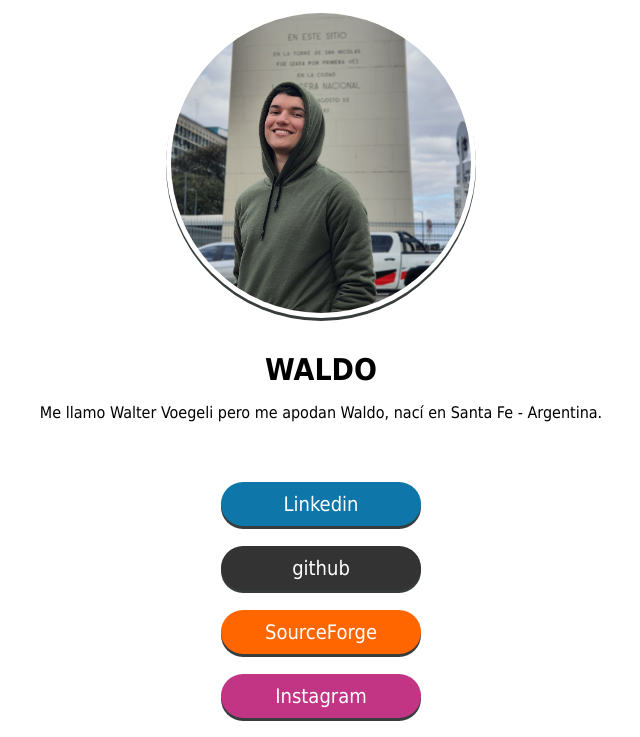
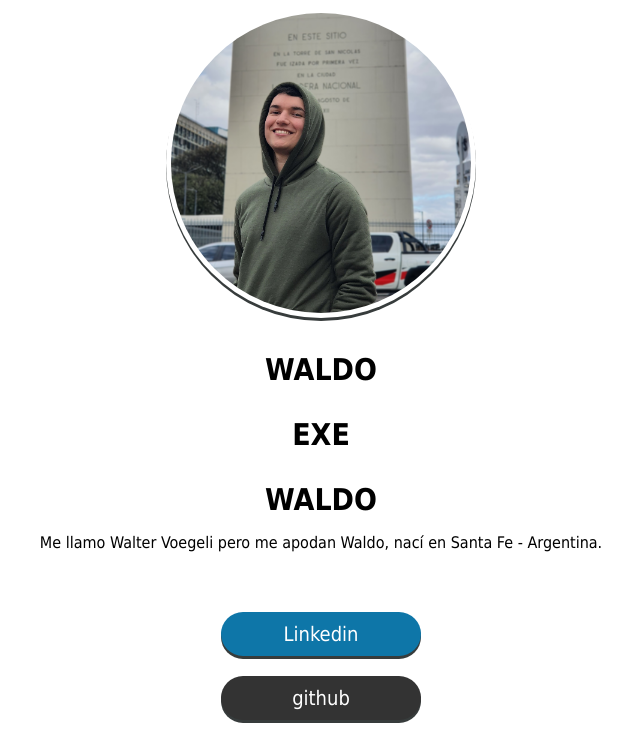
Before and after one commit to CodigoWaldo/CodigoWaldo.github.io, a plain HTML site: page index.html in a window 1280 px wide. Shown: the top 737 px of the page, without its empty margins (319-959 px from the left). Drawn offline with Linux system fonts and the light colour scheme.

Commit message:
exe test

```diff
--- a/index.html
+++ b/index.html
@@ -16,6 +16,8 @@
     <section id="content">
         <article class="article">
             <h1>WALDO</h1>
+            <h1>EXE</h1>
+            <h1>WALDO</h1>
             <p>Me llamo Walter Voegeli pero me apodan Waldo, nací en Santa Fe - Argentina. <br></p>
         </article>
         <p>
```
